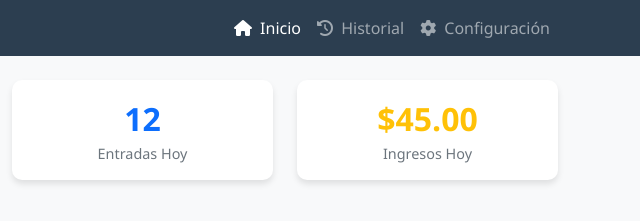
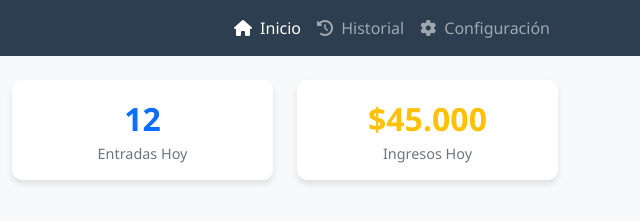
Before and after one commit to Arias-Daniel/Sistema-de-Estacionamiento-Inteligente, a plain HTML site: page public/index.html in a window 1280 px wide. Shown: the top 221 px of the page, 640-1280 px from the left. Drawn offline with nearby package versions, Linux system fonts and the light colour scheme; no server answers.

Commit message:
Update 3.2.1

```diff
--- a/public/index.html
+++ b/public/index.html
@@ -61,7 +61,7 @@
             </div>
             <div class="col-md-3">
                 <div class="card stats-card">
-                    <div class="stats-number text-warning" id="todayRevenue">$45.00</div>
+                    <div class="stats-number text-warning" id="todayRevenue">$45.000</div>
                     <div class="stats-label">Ingresos Hoy</div>
                 </div>
             </div>
```
